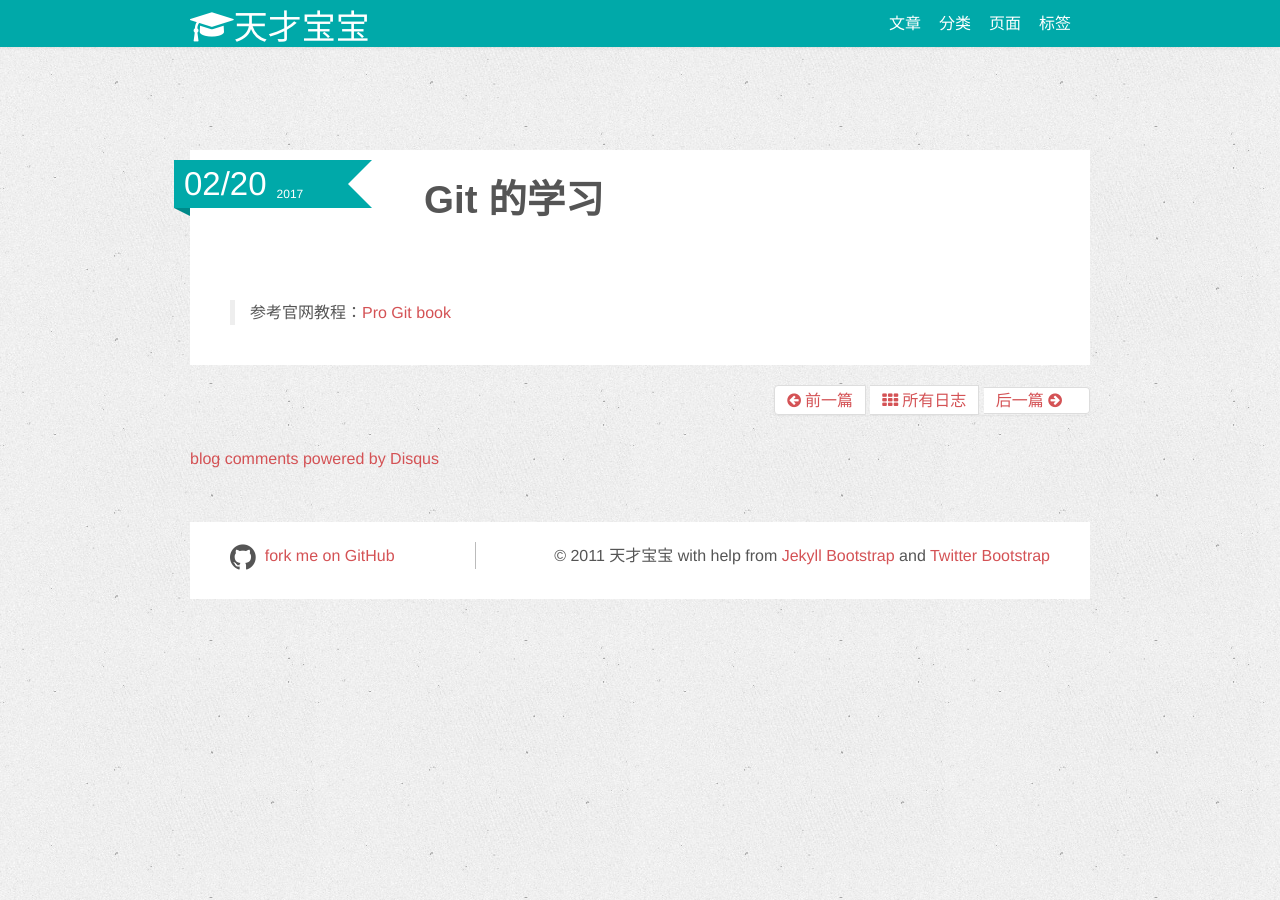
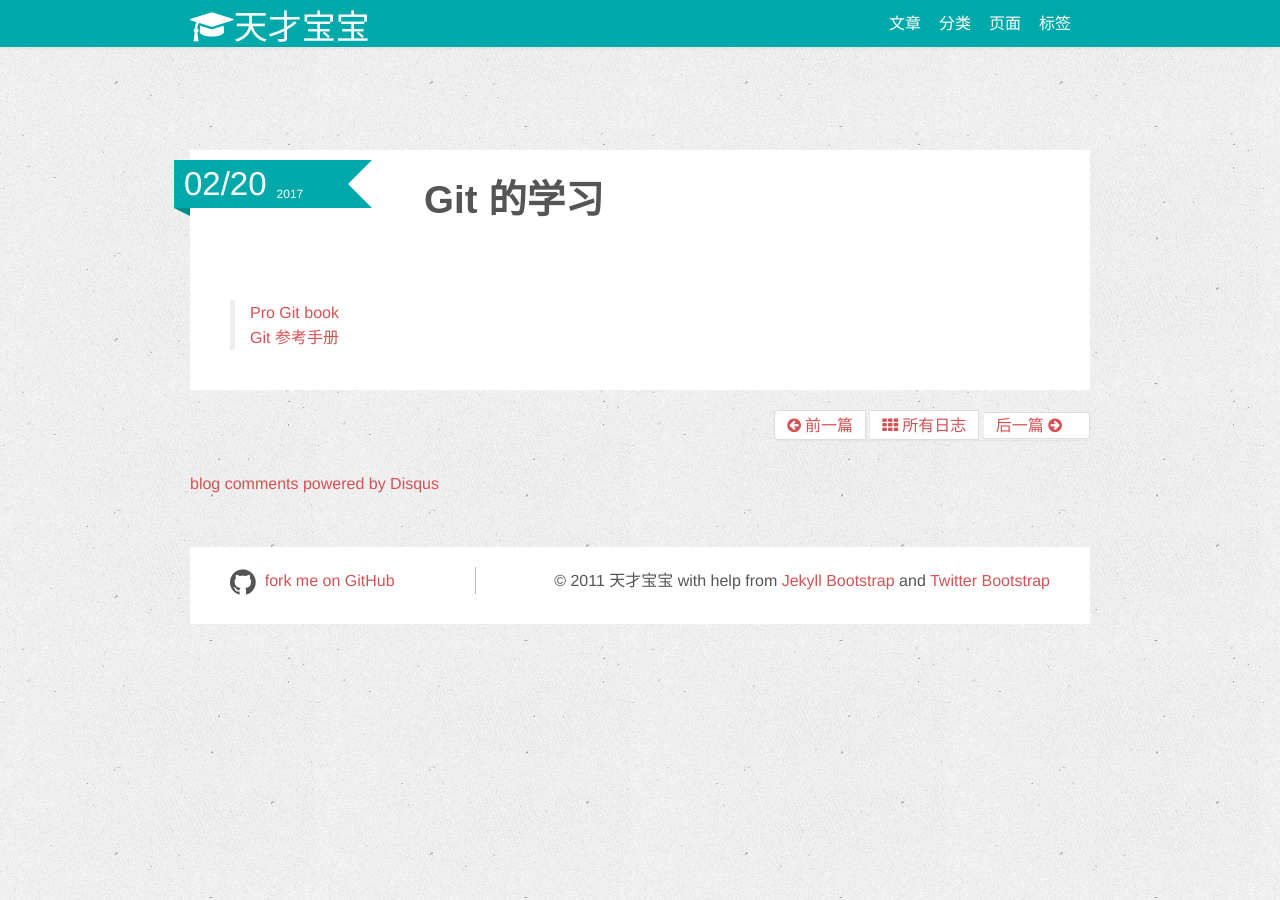
Before and after one commit to wanlp10/wuchao.github.io, a Jekyll site: the page built from _posts/2017-02-20-Git的学习.md, in a window 1280 px wide. Built offline with Jekyll 4.4.1, drawn with Linux system fonts in a browser that asks for light colours; nearby versions of some CDN libraries; Markdown is read by kramdown in place of the engine named in the settings; comment, search, counter and statistics services are not loaded.

Commit message:
initial commit

```diff
--- a/_posts/2017-02-20-Git的学习.md
+++ b/_posts/2017-02-20-Git的学习.md
@@ -9,6 +9,7 @@ tags : [Git]
 # Git 的学习
 ---
 
-> 参考官网教程：[Pro Git book ](https://git-scm.com/book/zh/v2)
+> [Pro Git book ](https://git-scm.com/book/zh/v2)
+> [Git 参考手册](http://gitref.org/zh/index.html)
 
 <!--break-->
```
